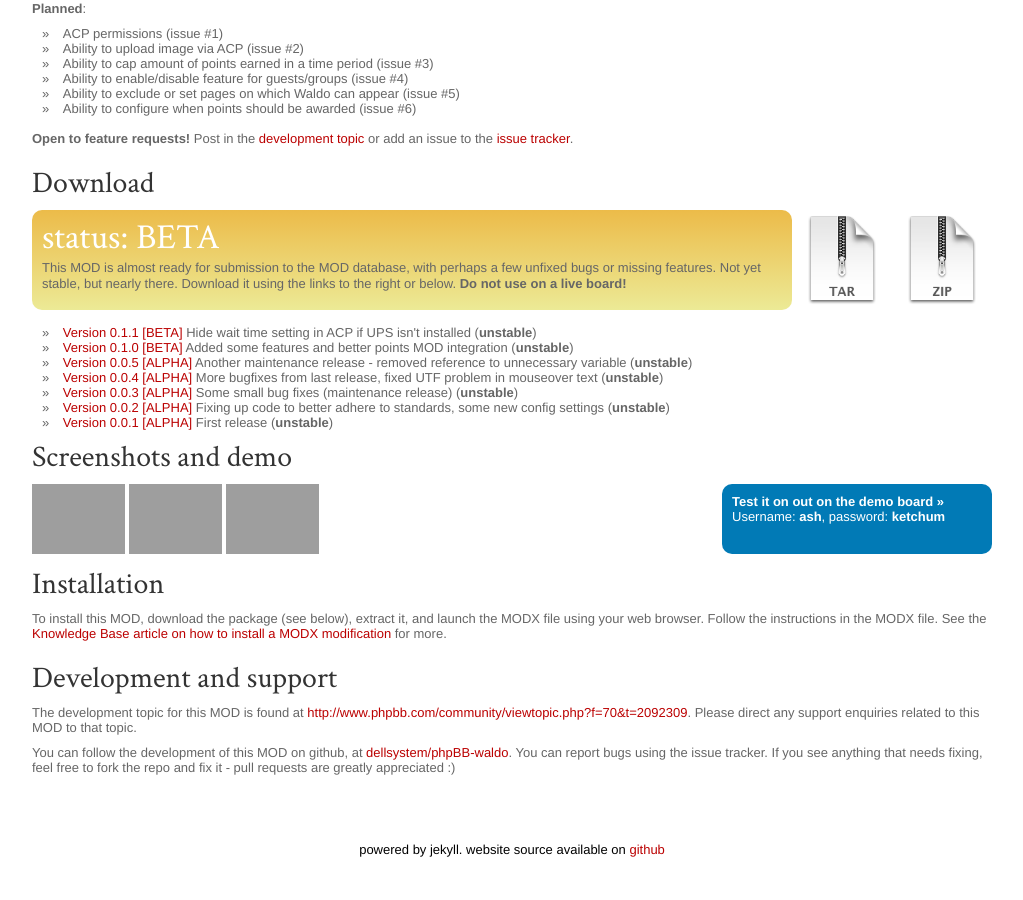
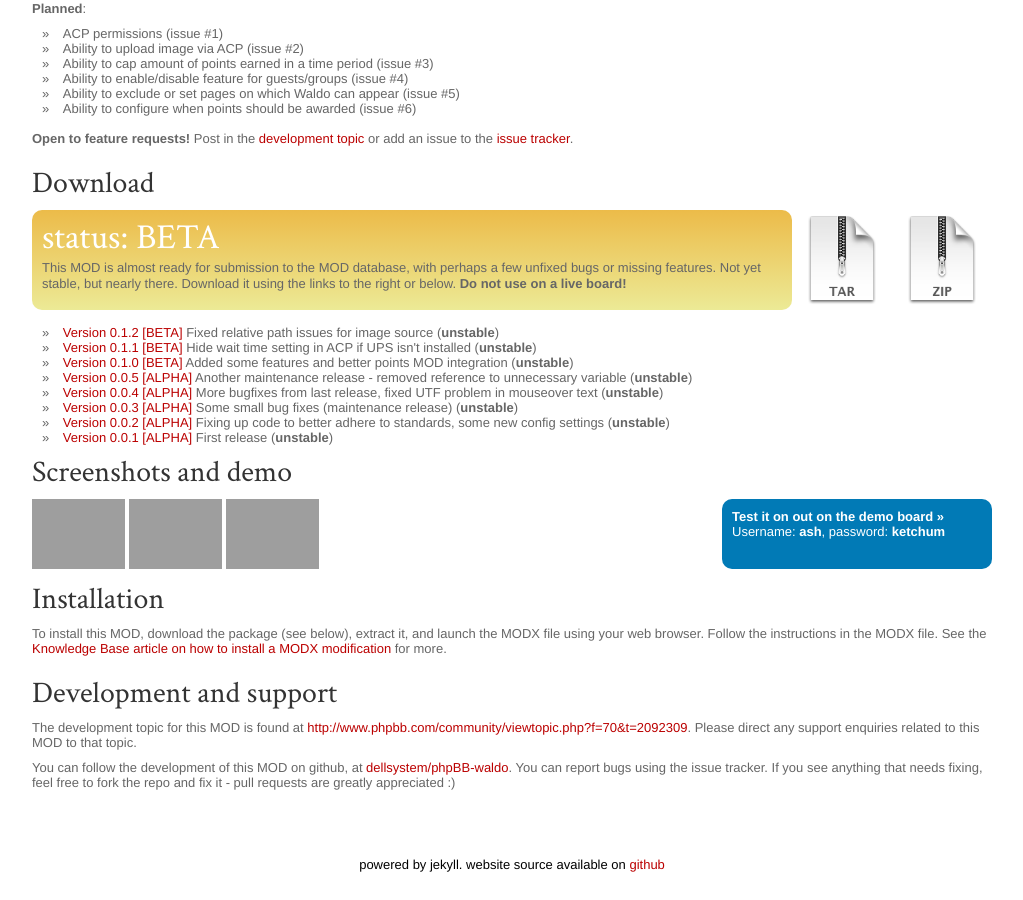
Before and after one commit to dellsystem/dellsystem.github.io, a Jekyll site: the page built from phpbb-waldo.md, in a window 1280 px wide and 900 px high, scrolled down 582 px, cut to the strip 0-900 px from the top of the window. Shown: the whole strip, without its empty margins (128-1151 px from the left). Built offline with Jekyll 4.4.1, drawn with Linux system fonts in a browser that asks for light colours; Markdown is read by kramdown in place of the engine named in the settings; grey boxes are pictures that could not be loaded.

Commit message:
Update phpBB Waldo MOD to v0.1.2

```diff
--- a/phpbb-waldo.md
+++ b/phpbb-waldo.md
@@ -11,8 +11,8 @@ versions:
 - {number: 0.0.4, status: ALPHA, notes: "More bugfixes from last release, fixed UTF problem in mouseover text"}
 - {number: 0.0.5, status: ALPHA, notes: "Another maintenance release - removed reference to unnecessary variable"}
 - {number: 0.1.0, status: BETA, notes: "Added some features and better points MOD integration"}
-- {number: 0.1.1, status: BETA, notes: "Hide wait time setting in ACP if UPS
-  isn't installed"}
+- {number: 0.1.1, status: BETA, notes: "Hide wait time setting in ACP if UPS isn't installed"}
+- {number: 0.1.2, status: BETA, notes: "Fixed relative path issues for image source"}
 status: BETA
 screenshots:
 - https://github.com/dellsystem/phpBB-waldo/raw/master/contrib/screenshot-index.png
```
